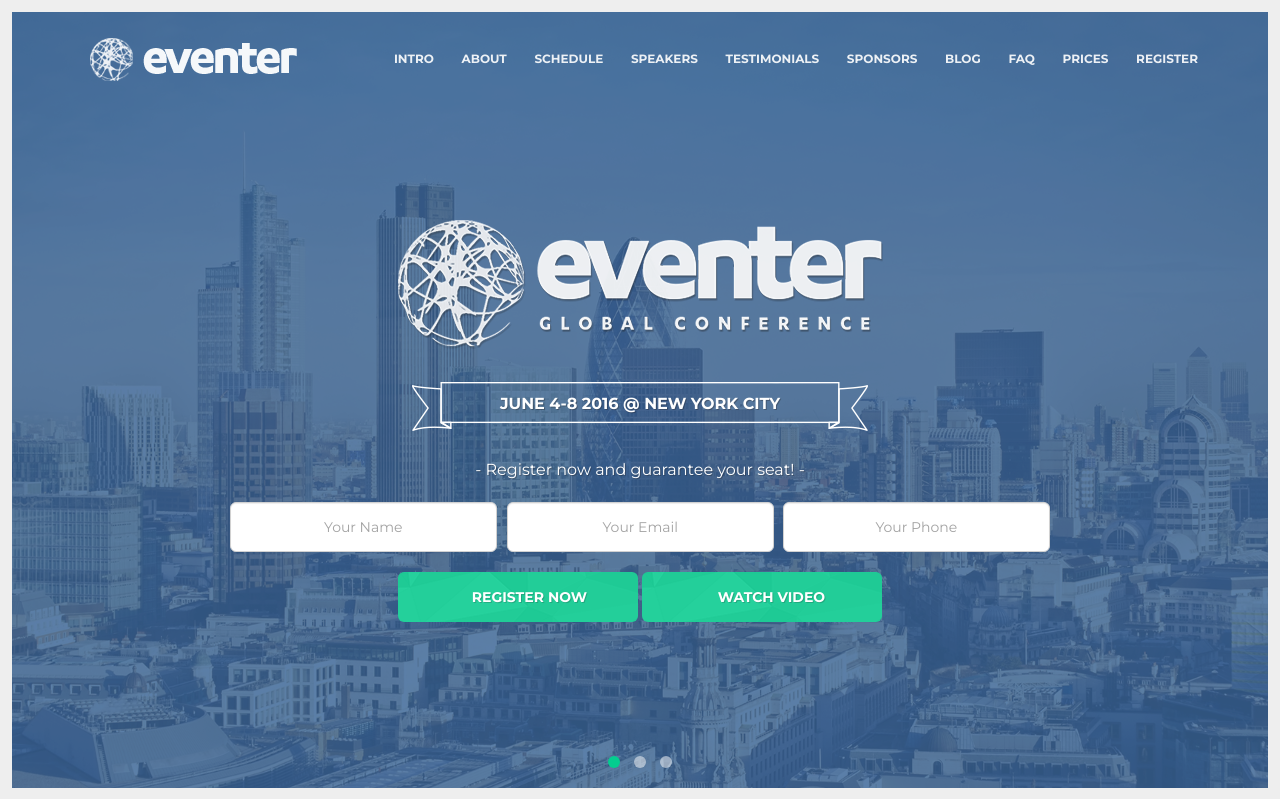
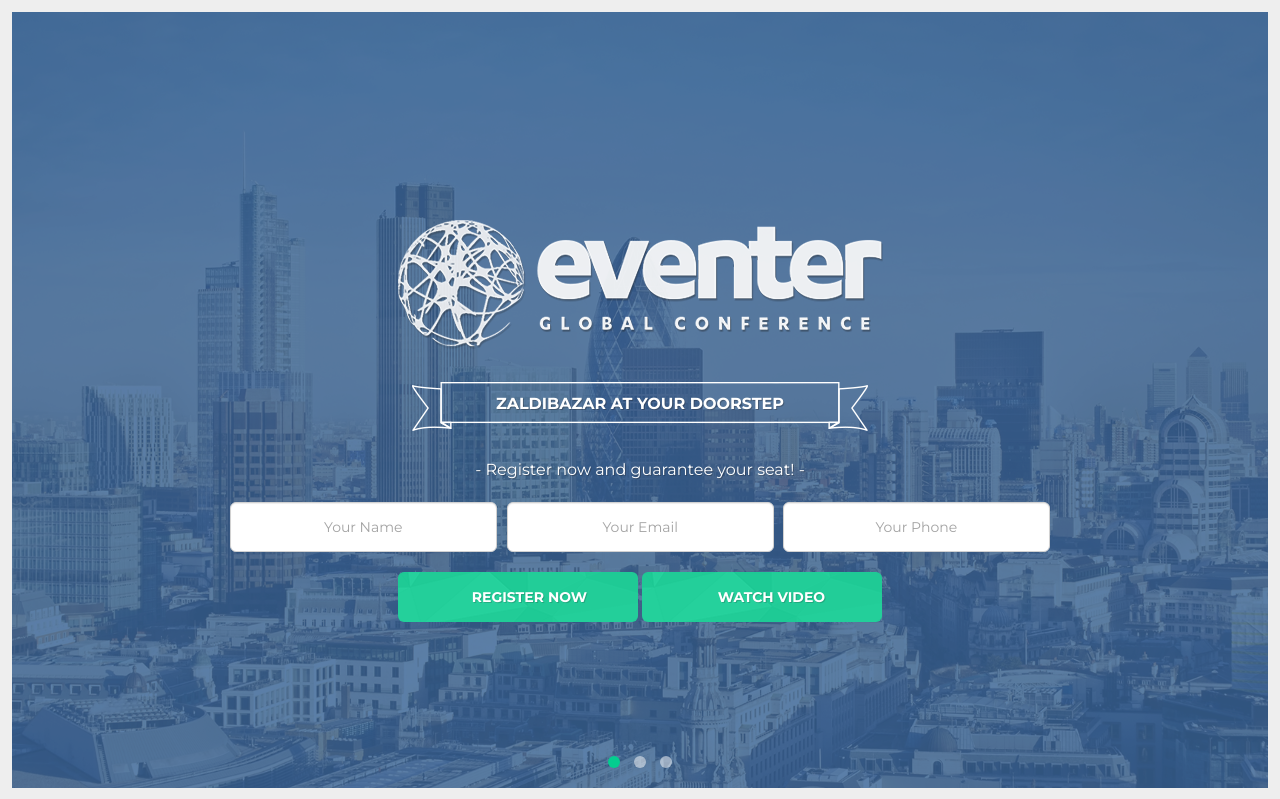
Before and after one commit to Anilbits09/zaldibazar_repo, a Django app: page / in a window 1280 px wide. Shown: the top 799 px of the page. Run offline with Django 3.2, Linux system fonts and the light colour scheme; some libraries are stand-ins or nearby versions; some web fonts are replaced.

Commit message:
corrected the timer

```diff
--- a/zaldibazar_repo/static/js/main.js
+++ b/zaldibazar_repo/static/js/main.js
@@ -199,7 +199,7 @@ $(document).ready(function(){
     });
 
   //=====>  Countdown (Edit this with your own date)  <====
-  $("#countdown").countdown("2017/11/22", function(event) {
+  $("#countdown").countdown("2016/01/15", function(event) {
     var $this = $(this).html(event.strftime(''
        + '<div class="countdown-col-wrapper col-xs-6 col-sm-3"><div class="countdown-col"><span class="countdown-time"> %-D </span> <span class="countdown-type"> Days </span></div></div> '
        + '<div class="countdown-col-wrapper col-xs-6 col-sm-3"><div class="countdown-col"><span class="countdown-time"> %H </span> <span class="countdown-type">Hours </span></div></div>'
--- a/zaldibazar_repo/templates/pages/index.html
+++ b/zaldibazar_repo/templates/pages/index.html
@@ -66,7 +66,7 @@
     </div>
     <!-- /Edit With Your Name -->
     <!-- Edit With Your Job -->
-    <p class="loader-job" id="loader-job">June 4-8 2016 @ New York City</p>
+    <p class="loader-job" id="loader-job">zaldibazar, at your door step</p>
     <!-- /Edit With Your Job -->
   </div>
 </div>
@@ -78,12 +78,12 @@
 <header id="header" class="">
 	<div class="container">
 		<!-- logo -->
-		<div class="header-logo" id="header-logo">
+		<!-- <div class="header-logo" id="header-logo">
 			<img src = "{% static 'img/logo.png' %}" alt=""/>
-		</div>
+		</div> -->
 		<!-- /logo -->
 		<!-- MAIN MENU -->
-	    <nav class="">
+	   <!--  <nav class="">
 	      <ul class="hd-list-menu">
 	        <li class="active"><a href="index.html#main-carousel">Intro</a></li>
 	        <li><a href="index.html#section-event-infos">About </a></li>
@@ -96,7 +96,7 @@
 	        <li><a href="index.html#section-prices">Prices</a></li>
 	        <li><a href="index.html#section-register">Register</a></li>
 	      </ul>
-	    </nav>
+	    </nav> -->
 	    <!-- /MAIN MENU -->
 	</div>
 </header>
@@ -131,7 +131,7 @@
 									<!-- /event logo -->
 									<!-- Event Infos -->
 									<div class="ic-infos">
-										<p>June 4-8 2016 @ New York City</p>
+										<p>zaldibazar at your doorstep</p>
 									</div>
 									<!-- /Event Infos -->
 									<!-- Register Form -->
@@ -203,7 +203,7 @@
 						<!-- Main Title -->
 						<!-- Adjust the margin-top in css according to content to keep always centered vertically-->
 						<div class="intro-content countdown-wrapper intro-content-slide2">
-							<p class="countdown-title">Remaining time for the event</p>
+							<p class="countdown-title">Remaining time for the launch</p>
 							<!-- countDown -->
 							<div id="countdown" class="row"></div>
 							<!-- /countDown -->
```
